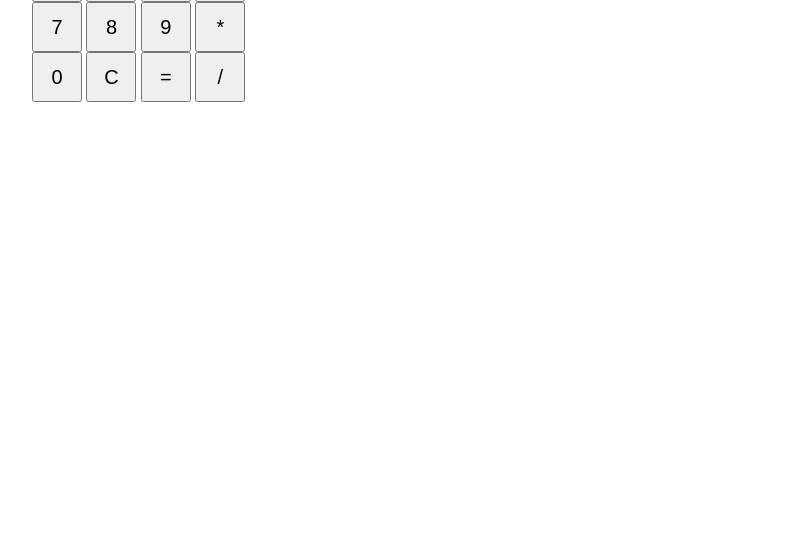
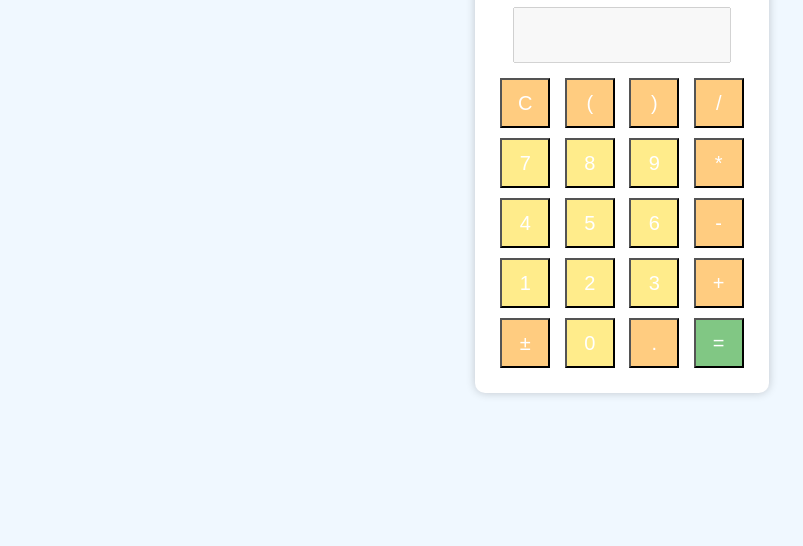
Before and after one commit to NOC0212/codms, a plain HTML site: page math.html in a window 1280 px wide. Shown: the part 254-800 px from the top of the page, without its empty margins (18-821 px from the left). Drawn offline with Linux system fonts and the light colour scheme.

Commit message:
Add files via upload

```diff
--- a/math.html
+++ b/math.html
@@ -7,47 +7,113 @@
     <style>
         body {
             font-family: Arial, sans-serif;
-            margin: 50px;
+            margin: 0;
+            height: 100vh;
+            display: flex;
+            justify-content: center;
+            align-items: center;
+            background-color: #f0f8ff; /* 修改背景顏色 */
+        }
+        .calculator {
+            text-align: center;
+            background-color: #ffffff; /* 計算機背景色 */
+            padding: 20px;
+            border-radius: 10px;
+            box-shadow: 0 0 10px rgba(0, 0, 0, 0.2);
         }
         input[type="button"] {
             width: 50px;
             height: 50px;
             font-size: 20px;
+            margin: 5px;
+        }
+        .operator {
+            background-color: #ffcc80; /* 更淺的橘色 */
+            color: white; /* 白色文字 */
+        }
+        .equal {
+            background-color: #81c784; /* 更淺的綠色 */
+            color: white; /* 白色文字 */
+        }
+        .number {
+            background-color: #ffec8b; /* 更淺的黃色背景 */
+            color: white; /* 白色文字 */
+        }
+        .parenthesis {
+            background-color: #ffcc80; /* 更淺的橘色 */
+            color: white; /* 白色文字 */
+        }
+        #result {
+            width: 210px;
+            height: 50px;
+            font-size: 20px;
+            text-align: right;
+            margin-bottom: 10px;
         }
     </style>
 </head>
 <body>
 
-<h1>簡單計算機</h1>
-<input type="text" id="result" disabled>
-<br><br>
-<input type="button" value="1" onclick="appendToResult('1')">
-<input type="button" value="2" onclick="appendToResult('2')">
-<input type="button" value="3" onclick="appendToResult('3')">
-<input type="button" value="+" onclick="appendToResult('+')">
-<br>
-<input type="button" value="4" onclick="appendToResult('4')">
-<input type="button" value="5" onclick="appendToResult('5')">
-<input type="button" value="6" onclick="appendToResult('6')">
-<input type="button" value="-" onclick="appendToResult('-')">
-<br>
-<input type="button" value="7" onclick="appendToResult('7')">
-<input type="button" value="8" onclick="appendToResult('8')">
-<input type="button" value="9" onclick="appendToResult('9')">
-<input type="button" value="*" onclick="appendToResult('*')">
-<br>
-<input type="button" value="0" onclick="appendToResult('0')">
-<input type="button" value="C" onclick="clearResult()">
-<input type="button" value="=" onclick="calculate()">
-<input type="button" value="/" onclick="appendToResult('/')">
+<div class="calculator">
+    <h1>簡單計算機</h1>
+    <input type="text" id="result" disabled>
+    <br>
+
+    <div>
+        <input type="button" class="operator" value="C" onclick="clearResult()">   <!-- 清空 -->
+        <input type="button" class="parenthesis" value="(" onclick="appendToResult('(')">            <!-- 左括號 -->
+        <input type="button" class="parenthesis" value=")" onclick="appendToResult(')')">            <!-- 右括號 -->
+        <input type="button" class="operator" value="/" onclick="appendToResult('/')"> <!-- 除號 -->
+    </div>
+    <div>
+        <input type="button" class="number" value="7" onclick="appendToResult('7')">            <!-- 數字7 -->
+        <input type="button" class="number" value="8" onclick="appendToResult('8')">            <!-- 數字8 -->
+        <input type="button" class="number" value="9" onclick="appendToResult('9')">            <!-- 數字9 -->
+        <input type="button" class="operator" value="*" onclick="appendToResult('*')"> <!-- 乘號 -->
+    </div>
+    <div>
+        <input type="button" class="number" value="4" onclick="appendToResult('4')">            <!-- 數字4 -->
+        <input type="button" class="number" value="5" onclick="appendToResult('5')">            <!-- 數字5 -->
+        <input type="button" class="number" value="6" onclick="appendToResult('6')">            <!-- 數字6 -->
+        <input type="button" class="operator" value="-" onclick="appendToResult('-')"> <!-- 減號 -->
+    </div>
+    <div>
+        <input type="button" class="number" value="1" onclick="appendToResult('1')">            <!-- 數字1 -->
+        <input type="button" class="number" value="2" onclick="appendToResult('2')">            <!-- 數字2 -->
+        <input type="button" class="number" value="3" onclick="appendToResult('3')">            <!-- 數字3 -->
+        <input type="button" class="operator" value="+" onclick="appendToResult('+')"> <!-- 加號 -->
+    </div>
+    <div>
+        <input type="button" class="operator" value="±" onclick="toggleSign()">   <!-- 正負號 -->
+        <input type="button" class="number" value="0" onclick="appendToResult('0')">            <!-- 數字0 -->
+        <input type="button" class="parenthesis" value="." onclick="appendToResult('.')">            <!-- 小數點 -->
+        <input type="button" class="equal" value="=" onclick="calculate()">       <!-- 等號 -->
+    </div>
+</div>
 
 <script>
     function appendToResult(value) {
-        document.getElementById("result").value += value;
+        const resultField = document.getElementById("result");
+        if (resultField.value === "錯誤") {
+            resultField.value = ''; // 如果上次計算出錯，清空結果
+        }
+        resultField.value += value;
     }
 
     function clearResult() {
         document.getElementById("result").value = '';
+    }
+
+    function toggleSign() {
+        const resultField = document.getElementById("result");
+        if (resultField.value) {
+            // 轉換正負號
+            if (resultField.value.startsWith('-')) {
+                resultField.value = resultField.value.slice(1);
+            } else {
+                resultField.value = '-' + resultField.value;
+            }
+        }
     }
 
     function calculate() {
```
